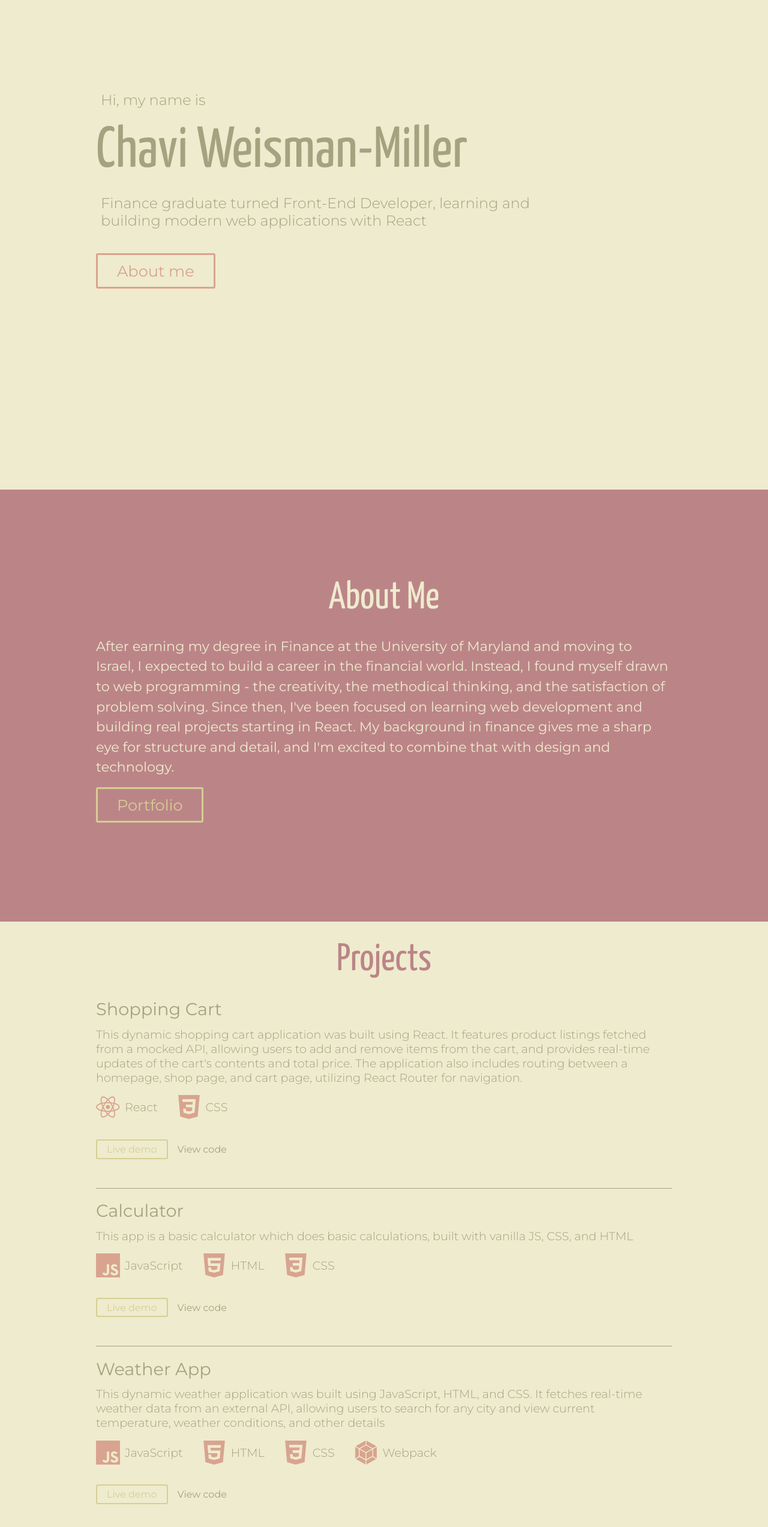
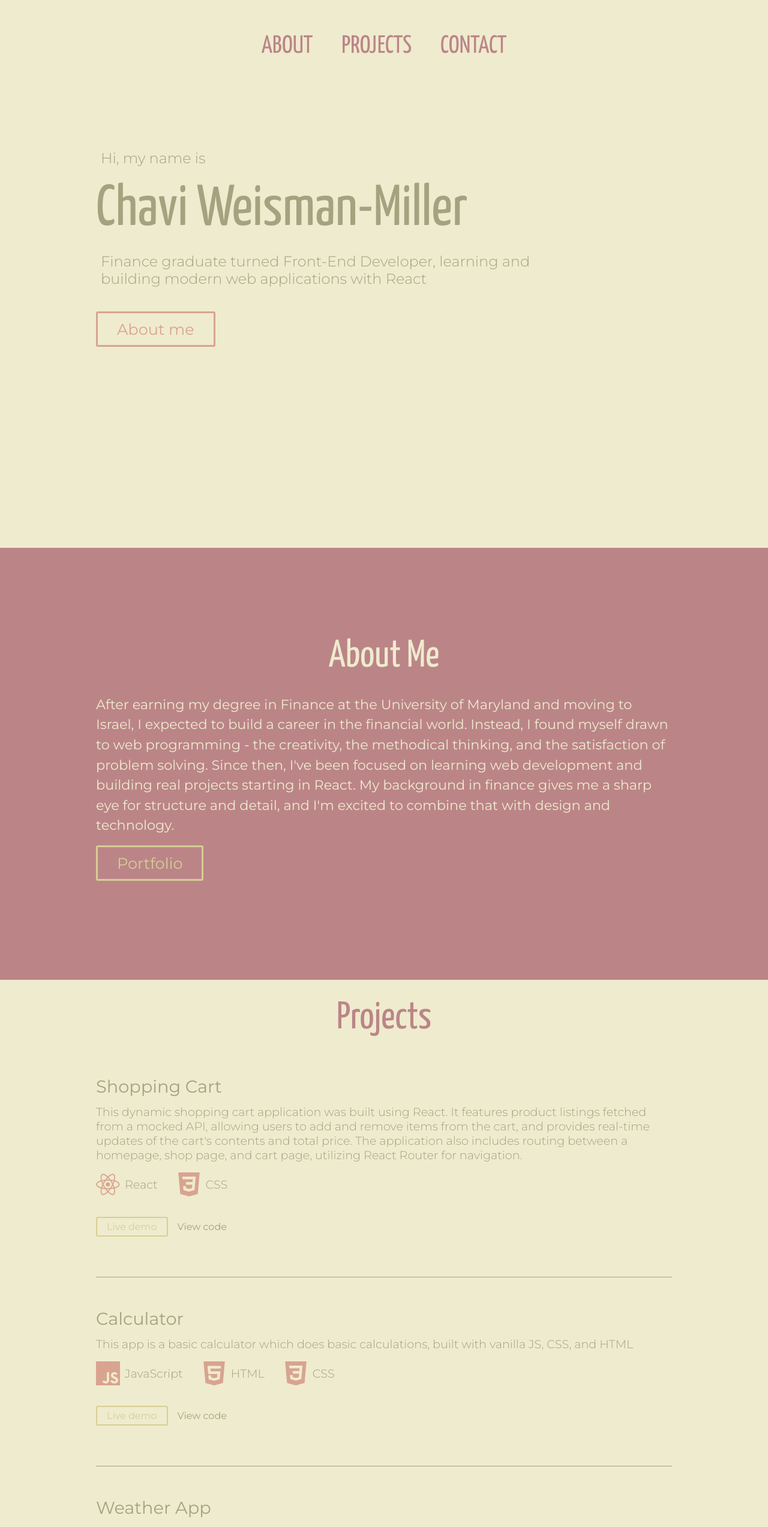
Before and after one commit to chavimiller/chavi-portfolio, a React (Vite) app: page / in a window 1280 px wide. Shown: the top 2545 px of the page at 60% size. Built offline with nearby package versions, Linux system fonts and the light colour scheme.

Commit message:
Create navbar, add scroll to navigate

```diff
--- a/src/App.css
+++ b/src/App.css
@@ -146,6 +146,7 @@ svg {
   display: flex;
   flex-direction: column;
   gap: .8rem;
+  padding: 2rem 0;
 }
 
 .cards-frame {
@@ -239,3 +240,18 @@ svg {
   width: 40px;
   height: 40px;
 }
+
+.navbar-container {
+  display: flex;
+  align-items: center;
+  justify-content: center;
+  font-size: 2.6rem;
+  font-family: "Yanone";
+  color: var(--accent);
+  padding-top: 3.5rem;
+  gap: 3rem;
+}
+
+.navbar-container div {
+  cursor: pointer;
+}
--- a/src/App.jsx
+++ b/src/App.jsx
@@ -2,10 +2,12 @@ import "./App.css";
 import About from "./components/About";
 import Projects from "./components/Projects";
 import Footer from "./components/Footer";
+import NavBar from "./components/NavBar";
 
 function App() {
   return (
     <>
+      <NavBar />
       <About />
       <Projects />
       <Footer />
--- a/src/components/Card.jsx
+++ b/src/components/Card.jsx
@@ -24,7 +24,6 @@ const Card = ({ title, desc, stack, demoBtn, viewBtn }) => {
           <Button text={"Live demo"} onClick={demoBtn} style={"btn btn-3"} />
           <Button text={"View code"} onClick={viewBtn} />
         </div>
-        <hr />
       </div>
     </>
   );
--- a/src/components/Footer.jsx
+++ b/src/components/Footer.jsx
@@ -1,6 +1,9 @@
+import { Element } from "react-scroll";
+
 const Footer = () => {
   return (
     <>
+      <Element name="contact">
         <div className="contact-container">
           <div className="section container two-columns">
             <div className="contact-ls">
@@ -35,6 +38,7 @@ const Footer = () => {
             </div>
           </div>
         </div>
+      </Element>
     </>
   );
 };
--- /dev/null
+++ b/src/components/NavBar.jsx
@@ -0,0 +1,19 @@
+import { Link, Element } from "react-scroll";
+
+const NavBar = () => {
+  return (
+    <div className="container navbar-container">
+      <Link to="aboutSection" smooth={true} duration={800}>
+        <div>ABOUT</div>
+      </Link>
+      <Link to="portfolio" smooth={true} duration={800}>
+        <div>PROJECTS</div>
+      </Link>
+      <Link to="contact" smooth={true} duration={800}>
+        <div>CONTACT</div>
+      </Link>
+    </div>
+  );
+};
+
+export default NavBar;
--- a/src/components/Projects.jsx
+++ b/src/components/Projects.jsx
@@ -6,6 +6,7 @@ import HtmlIcon from "../assets/icons/Html.svg";
 import JSIcon from "../assets/icons/Javascript.svg";
 import WebpackIcon from "../assets/icons/Webpack.svg";
 import ReactIcon from "../assets/icons/React.svg";
+import { version } from "react";
 
 const Projects = () => {
   const projectList = [
@@ -66,7 +67,8 @@ const Projects = () => {
         <div className="project-section">
           <div className="section container">
             <div className="projects-heading">Projects</div>
-            {projectList.map((project) => (
+            {projectList.map((project, index) => (
+              <div key={project.key}>
                 <Card
                   key={project.key}
                   title={project.title}
@@ -75,6 +77,8 @@ const Projects = () => {
                   demoBtn={project.demoLink}
                   viewBtn={project.codeLink}
                 />
+                {index !== projectList.length - 1 && <hr />}
+              </div>
             ))}
           </div>
         </div>
```
Lines whose indentation alone changed are shown as unchanged.
